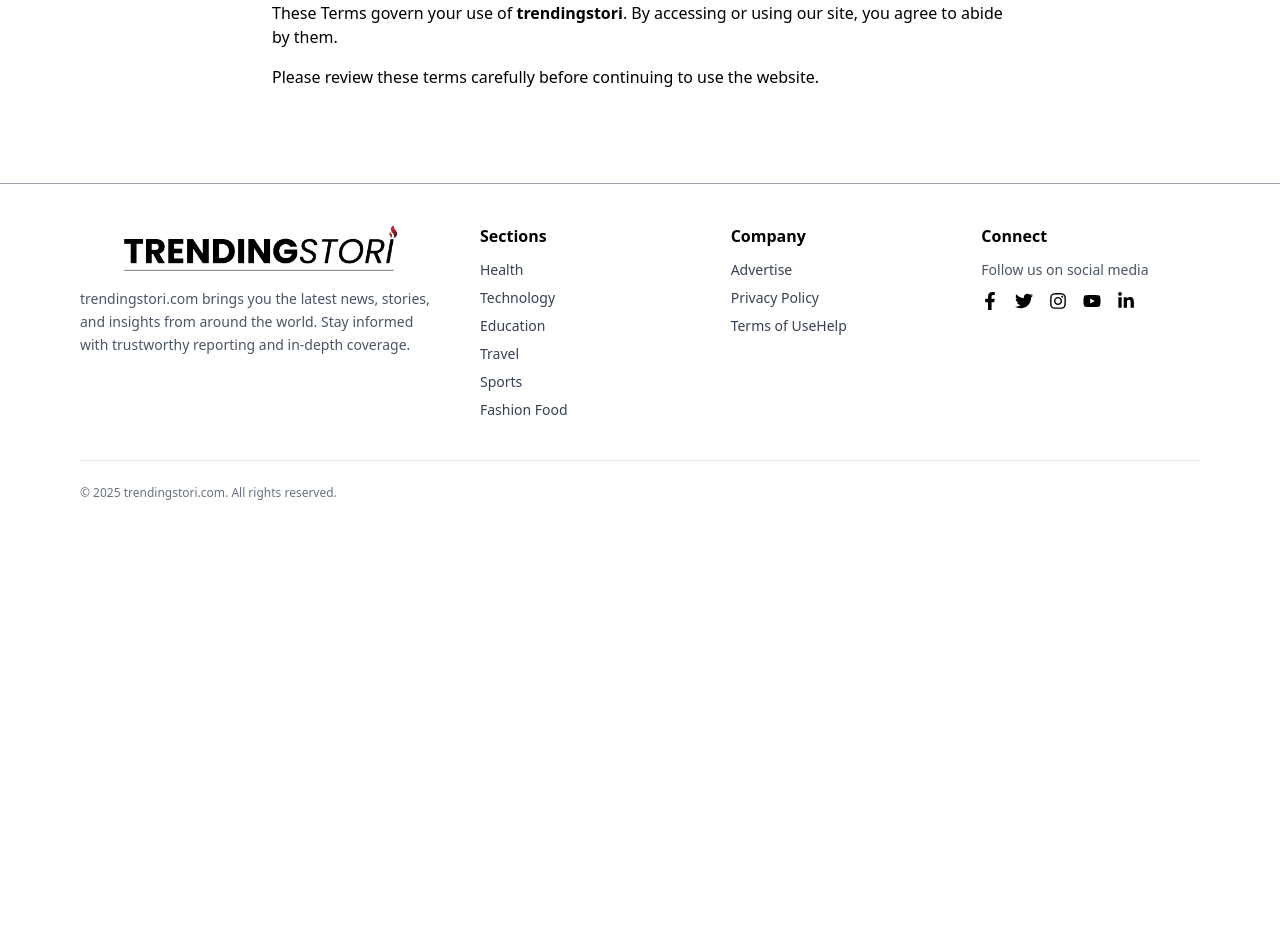
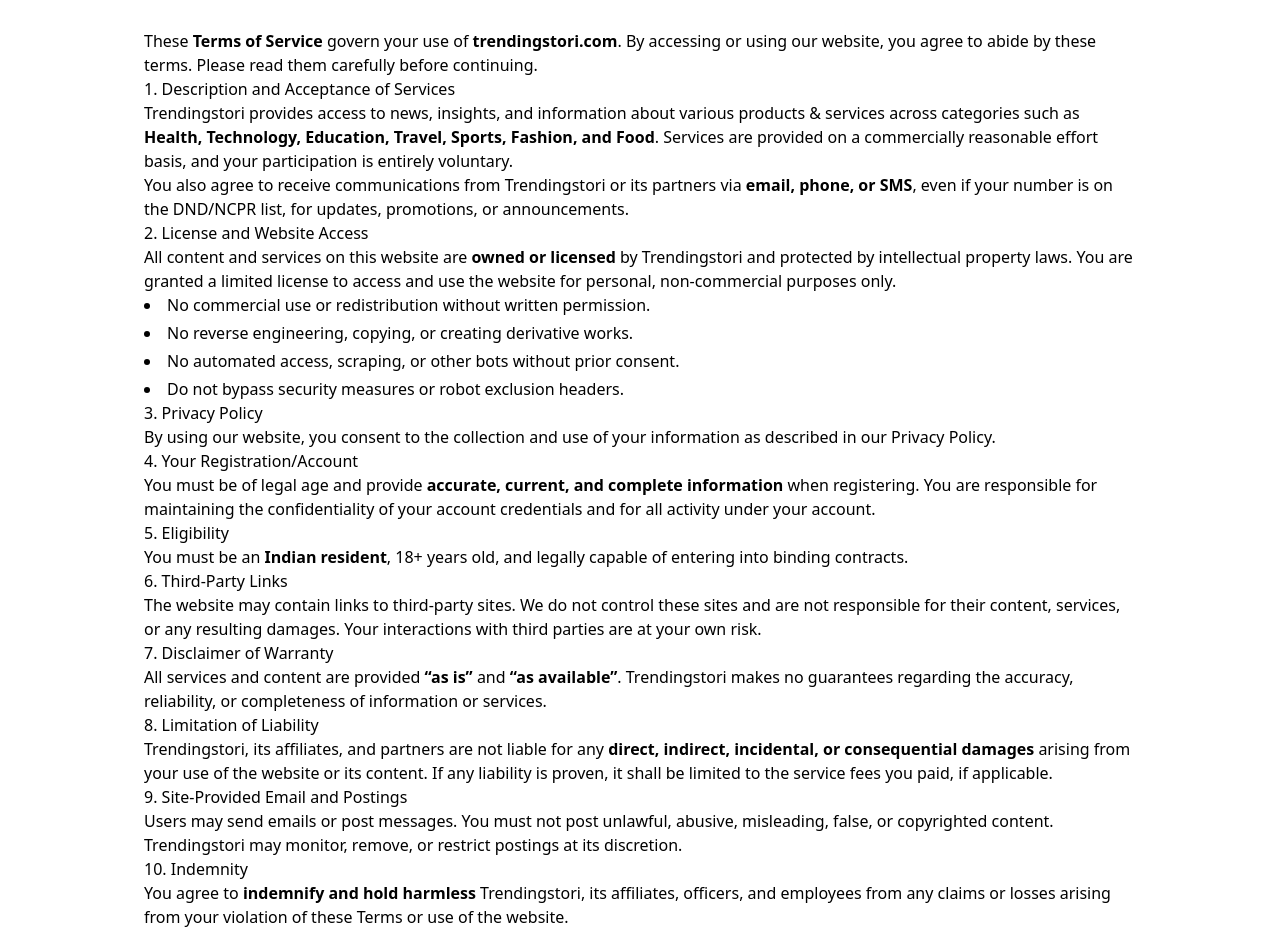
Before and after one commit to MVMGITHB/TrendyStori_Frontend, a Next.js app: page /terms-of-service in a window 1280 px wide. Shown: the part 259-1192 px from the top of the page. Before the commit the page ends 800 px from the top, so only its background shows below. Built offline with nearby package versions, Linux system fonts and the light colour scheme.

Commit message:
Pages Updated

```diff
--- /dev/null
+++ b/src/app/about/page.jsx
@@ -0,0 +1,108 @@
+import React from "react";
+
+function AboutPage() {
+  return (
+    <div className="max-w-5xl mx-auto px-4 py-10 leading-relaxed text-gray-800">
+      {/* Title */}
+      <h1 className="text-3xl sm:text-4xl font-bold mb-6">
+        About Us | <span className="text-blue-600">Trendingstorie</span> – Your
+        Trusted Daily Updates & Financial Insights Platform
+      </h1>
+
+      {/* Intro */}
+      <p className="mb-6">
+        Discover{" "}
+        <span className="font-semibold text-blue-600">Trendingstorie</span>—your
+        go-to platform for daily news, stock market insights, PF updates, and
+        tax tips. Stay informed and ahead with verified, expert-driven content
+        every day.
+      </p>
+
+      {/* Welcome Section */}
+      <h2 className="text-2xl sm:text-3xl font-semibold mt-10 mb-4">
+        Welcome to Trendingstorie — Your Trusted Source for Timely News &
+        Financial Guidance
+      </h2>
+      <p className="mb-4">
+        In today’s fast-paced world, staying informed is more than a choice—it’s
+        a necessity. At Trendingstorie, we deliver the latest daily news, stock
+        market trends, PF (Provident Fund) updates, and tax insights all in one
+        place, so you never miss an important update.
+      </p>
+      <p className="mb-6">
+        Whether you’re an investor, a working professional, or simply someone
+        who wants to stay ahead of the latest trends, our platform is designed
+        to bring you verified, easy-to-understand, and actionable information.
+      </p>
+
+      {/* Mission */}
+      <h2 className="text-2xl sm:text-3xl font-semibold mt-10 mb-4">
+        Our Mission
+      </h2>
+      <p className="mb-6">
+        Our mission is simple — to empower every reader with accurate, timely,
+        and relevant updates that help in making smarter financial and lifestyle
+        decisions. We believe in cutting through the noise to deliver what truly
+        matters.
+      </p>
+
+      {/* Why Trust */}
+      <h2 className="text-2xl sm:text-3xl font-semibold mt-10 mb-4">
+        Why Trust Trendingstorie?
+      </h2>
+      <p className="mb-4">
+        Unlike scattered or unverified sources, our team works round-the-clock
+        to scan official portals, trusted news agencies, and financial data
+        providers to bring you:
+      </p>
+      <ul className="list-disc list-inside mb-6 space-y-2 text-gray-700">
+        <li>Latest national and global news</li>
+        <li>Real-time stock market updates</li>
+        <li>PF rules, benefits, and withdrawal guidelines</li>
+        <li>Tax-saving tips, deadlines, and compliance alerts</li>
+      </ul>
+
+      {/* What Makes Us Different */}
+      <h2 className="text-2xl sm:text-3xl font-semibold mt-10 mb-4">
+        What Makes Us Different?
+      </h2>
+      <ul className="list-disc list-inside mb-6 space-y-2 text-gray-700">
+        <li>
+          <span className="font-semibold">Verified & Reliable:</span> All
+          information is sourced from trusted agencies, market experts, and
+          official channels.
+        </li>
+        <li>
+          <span className="font-semibold">Comprehensive Coverage:</span>{" "}
+          One-stop platform for news, finance, and tax updates.
+        </li>
+        <li>
+          <span className="font-semibold">Reader-Centric Design:</span>{" "}
+          Easy-to-read content, mobile-friendly, and regularly updated.
+        </li>
+      </ul>
+
+      {/* Closing */}
+      <h2 className="text-2xl sm:text-3xl font-semibold mt-10 mb-4">
+        Start Your Day with Trendingstorie
+      </h2>
+      <p className="mb-4">
+        From your morning coffee news to your evening stock analysis,
+        Trendingstorie ensures you’re always ahead—whether it’s in understanding
+        the market, managing your PF, or filing your taxes.
+      </p>
+      <p className="font-semibold text-gray-800">
+        Bookmark{" "}
+        <a
+          href="https://trendingstorie.com"
+          className="text-blue-600 underline"
+        >
+          trendingstorie.com
+        </a>{" "}
+        and make being informed your daily habit.
+      </p>
+    </div>
+  );
+}
+
+export default AboutPage;
--- a/src/app/terms-of-service/page.jsx
+++ b/src/app/terms-of-service/page.jsx
@@ -15,7 +15,7 @@
     siteName: "trendingstori",
     images: [
       {
-        url: "https://trendingstori.com/logo.png", // ✅ Replace with actual OG image/banner
+        url: "https://trendingstori.com/logo.png",
         width: 1200,
         height: 630,
         alt: "trendingstori Terms of Service",
@@ -29,8 +29,8 @@
     title: "Terms of Service | trendingstori",
     description:
       "Read the Terms of Service for trendingstori. Learn about the conditions, rights, and responsibilities of our users.",
-    images: ["https://trendingstori.com/logo.png"], // ✅ Replace with actual image
-    site: "@trendingstori", // ✅ Update with real handle if available
+    images: ["https://trendingstori.com/logo.png"],
+    site: "@trendingstori",
     creator: "@trendingstori",
   },
   icons: {
@@ -40,15 +40,118 @@
 
 export default function TermsPage() {
   return (
-    <main className="max-w-3xl mx-auto px-4 py-8">
-      <h1 className="text-3xl font-bold mb-4">Terms of Service</h1>
-      <p className="mb-4">
-        These Terms govern your use of <strong>trendingstori</strong>. By
-        accessing or using our site, you agree to abide by them.
+    <main className="max-w-5xl mx-auto px-4 py-12 prose prose-lg prose-headings:font-semibold prose-headings:text-gray-900 prose-a:text-blue-600 prose-a:underline">
+      <h1 className="text-4xl font-bold mb-6">Terms of Service</h1>
+
+      <p>
+        These <strong>Terms of Service</strong> govern your use of{" "}
+        <strong>trendingstori.com</strong>. By accessing or using our website,
+        you agree to abide by these terms. Please read them carefully before
+        continuing.
       </p>
-      <p className="mb-2">
-        Please review these terms carefully before continuing to use the
-        website.
+
+      <h2>1. Description and Acceptance of Services</h2>
+      <p>
+        Trendingstori provides access to news, insights, and information about
+        various products & services across categories such as
+        <strong>
+          {" "}
+          Health, Technology, Education, Travel, Sports, Fashion, and Food
+        </strong>
+        . Services are provided on a commercially reasonable effort basis, and
+        your participation is entirely voluntary.
+      </p>
+      <p>
+        You also agree to receive communications from Trendingstori or its
+        partners via <strong>email, phone, or SMS</strong>, even if your number
+        is on the DND/NCPR list, for updates, promotions, or announcements.
+      </p>
+
+      <h2>2. License and Website Access</h2>
+      <p>
+        All content and services on this website are{" "}
+        <strong>owned or licensed</strong> by Trendingstori and protected by
+        intellectual property laws. You are granted a limited license to access
+        and use the website for personal, non-commercial purposes only.
+      </p>
+      <ul className="list-disc list-inside space-y-1">
+        <li>No commercial use or redistribution without written permission.</li>
+        <li>No reverse engineering, copying, or creating derivative works.</li>
+        <li>
+          No automated access, scraping, or other bots without prior consent.
+        </li>
+        <li>Do not bypass security measures or robot exclusion headers.</li>
+      </ul>
+
+      <h2>3. Privacy Policy</h2>
+      <p>
+        By using our website, you consent to the collection and use of your
+        information as described in our
+        <a href="/privacy-policy"> Privacy Policy</a>.
+      </p>
+
+      <h2>4. Your Registration/Account</h2>
+      <p>
+        You must be of legal age and provide{" "}
+        <strong>accurate, current, and complete information</strong> when
+        registering. You are responsible for maintaining the confidentiality of
+        your account credentials and for all activity under your account.
+      </p>
+
+      <h2>5. Eligibility</h2>
+      <p>
+        You must be an <strong>Indian resident</strong>, 18+ years old, and
+        legally capable of entering into binding contracts.
+      </p>
+
+      <h2>6. Third-Party Links</h2>
+      <p>
+        The website may contain links to third-party sites. We do not control
+        these sites and are not responsible for their content, services, or any
+        resulting damages. Your interactions with third parties are at your own
+        risk.
+      </p>
+
+      <h2>7. Disclaimer of Warranty</h2>
+      <p>
+        All services and content are provided <strong>“as is”</strong> and{" "}
+        <strong>“as available”</strong>. Trendingstori makes no guarantees
+        regarding the accuracy, reliability, or completeness of information or
+        services.
+      </p>
+
+      <h2>8. Limitation of Liability</h2>
+      <p>
+        Trendingstori, its affiliates, and partners are not liable for any{" "}
+        <strong>direct, indirect, incidental, or consequential damages</strong>{" "}
+        arising from your use of the website or its content. If any liability is
+        proven, it shall be limited to the service fees you paid, if applicable.
+      </p>
+
+      <h2>9. Site-Provided Email and Postings</h2>
+      <p>
+        Users may send emails or post messages. You must not post unlawful,
+        abusive, misleading, false, or copyrighted content. Trendingstori may
+        monitor, remove, or restrict postings at its discretion.
+      </p>
+
+      <h2>10. Indemnity</h2>
+      <p>
+        You agree to <strong>indemnify and hold harmless</strong> Trendingstori,
+        its affiliates, officers, and employees from any claims or losses
+        arising from your violation of these Terms or use of the website.
+      </p>
+
+      <h2>11. Additional Terms and Conditions</h2>
+      <p>
+        Trendingstori reserves the right to modify the website, services, and
+        Terms at any time. Continued use constitutes acceptance of these
+        changes. Promotional offers are governed by these Terms plus any
+        additional conditions specified.
+      </p>
+
+      <p className="mt-8 text-gray-600">
+        <strong>Last updated:</strong> September 2025
       </p>
     </main>
   );
--- a/src/components/Header/Footer.jsx
+++ b/src/components/Header/Footer.jsx
@@ -87,11 +87,18 @@
                   </Link>
                 </li>
                 <li>
-                  <Link href="/terms" className="hover:underline">
+                  <Link href="/terms-of-service" className="hover:underline">
                     Terms of Use
                   </Link>
+                </li>
+                <li>
                   <Link href="/help" className="hover:underline">
                     Help
+                  </Link>
+                </li>
+                <li>
+                  <Link href="/about" className="hover:underline">
+                    About
                   </Link>
                 </li>
               </ul>
```
